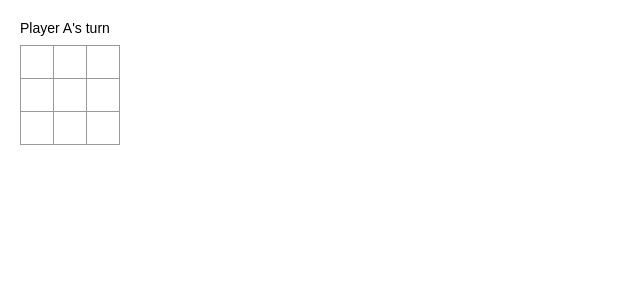
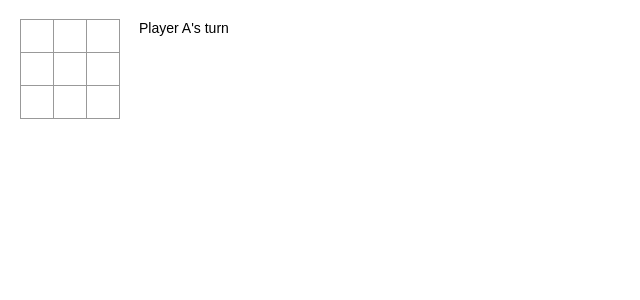
Before and after one commit to kai815/react-tutorial-typescript, a React (Create React App) app in the folder my-app/: page / in a window 1280 px wide. Shown: the top 300 px of the page, without its empty margins (0-640 px from the left). Built offline with nearby package versions, Linux system fonts and the light colour scheme.

Commit message:
liftup-state

```diff
--- a/my-app/src/index.tsx
+++ b/my-app/src/index.tsx
@@ -22,50 +22,25 @@
   );
 }
 
-interface BoardStateInterface {
+interface BoardPropsInterface {
   squares: (string | null)[];
-  IsATurn: boolean;
+  onClick: (i: number) => void;
 }
 
-class Board extends React.Component<{}, BoardStateInterface> {
-  constructor(props: {}) {
-    super(props);
-    this.state = {
-      squares: Array(9).fill(null),
-      IsATurn: true,
-    };
-  }
+class Board extends React.Component<BoardPropsInterface, {}> {
   renderSquare(i: number) {
     return (
       <Square
-        value={this.state.squares[i]}
-        onClick={() => this.handleClick(i)}
+        value={this.props.squares[i]}
+        onClick={() => this.props.onClick(i)}
         number={i}
       />
     );
   }
 
-  handleClick(i: number) {
-    const squares = this.state.squares.slice();
-    squares[i] = this.state.IsATurn ? 'A' : 'B';
-    this.setState({
-      squares: squares,
-      IsATurn: !this.state.IsATurn,
-    });
-  }
-
   render() {
-    const winner = calculateWinner(this.state.squares);
-    let status;
-    if (winner) {
-      status = 'Winner: ' + winner;
-    } else {
-      status = `Player ${this.state.IsATurn ? 'A' : 'B'}'s turn`;
-    }
-
     return (
       <div>
-        <div className="status">{status}</div>
         <div className="board-row">
           {this.renderSquare(0)}
           {this.renderSquare(1)}
@@ -86,15 +61,62 @@
   }
 }
 
-class Game extends React.Component {
+interface GameStateInterface {
+  history: { squares: (string | null)[] }[];
+  isATurn: boolean;
+}
+
+class Game extends React.Component<{}, GameStateInterface> {
+  constructor(props: {}) {
+    super(props);
+    this.state = {
+      history: [
+        {
+          squares: Array(9).fill(null),
+        },
+      ],
+      isATurn: true,
+    };
+  }
+
+  handleClick(i: number) {
+    const history = this.state.history;
+    const current = history[history.length - 1];
+    const squares = current.squares.slice();
+    if (calculateWinner(squares) || squares[i]) {
+      return;
+    }
+    squares[i] = this.state.isATurn ? 'A' : 'B';
+    this.setState({
+      history: history.concat([
+        {
+          squares: squares,
+        },
+      ]),
+      isATurn: !this.state.isATurn,
+    });
+  }
+
   render() {
+    const history = this.state.history;
+    const current = history[history.length - 1];
+    const winner = calculateWinner(current.squares);
+    let status;
+    if (winner) {
+      status = 'Winner: ' + winner;
+    } else {
+      status = `Player ${this.state.isATurn ? 'A' : 'B'}'s turn`;
+    }
     return (
       <div className="game">
         <div className="game-board">
-          <Board />
+          <Board
+            squares={current.squares}
+            onClick={(i) => this.handleClick(i)}
+          />
         </div>
         <div className="game-info">
-          <div>{/* status */}</div>
+          <div>{status}</div>
           <ol>{/* TODO */}</ol>
         </div>
       </div>
```
